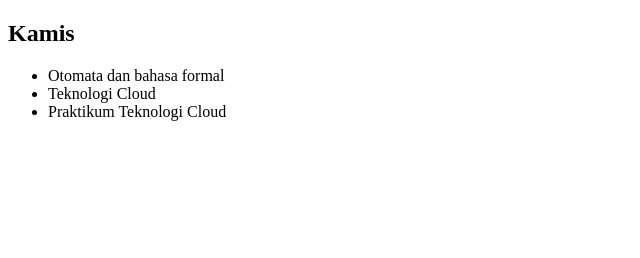
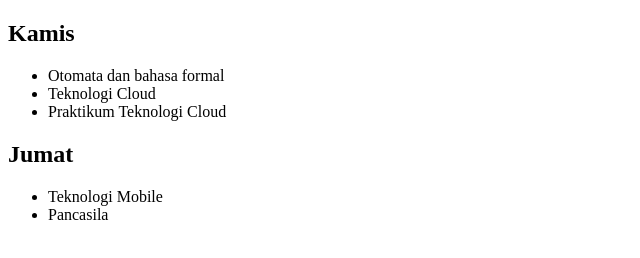
Before and after one commit to francezt/A2, a plain HTML site: page Index.html in a window 1280 px wide. Shown: the whole page, without its empty margins (0-640 px from the left). Drawn offline with Linux system fonts and the light colour scheme.

Commit message:
Mengubah isi file Index.html

```diff
--- a/Index.html
+++ b/Index.html
@@ -12,5 +12,10 @@
 		<li>Teknologi Cloud</li>
 		<li>Praktikum Teknologi Cloud</li>
 	</ul>
+	<h2>Jumat</h2>
+	<ul>
+		<li>Teknologi Mobile</li>
+		<li>Pancasila</li>
+	</ul>
 </body>
 </html>
```
